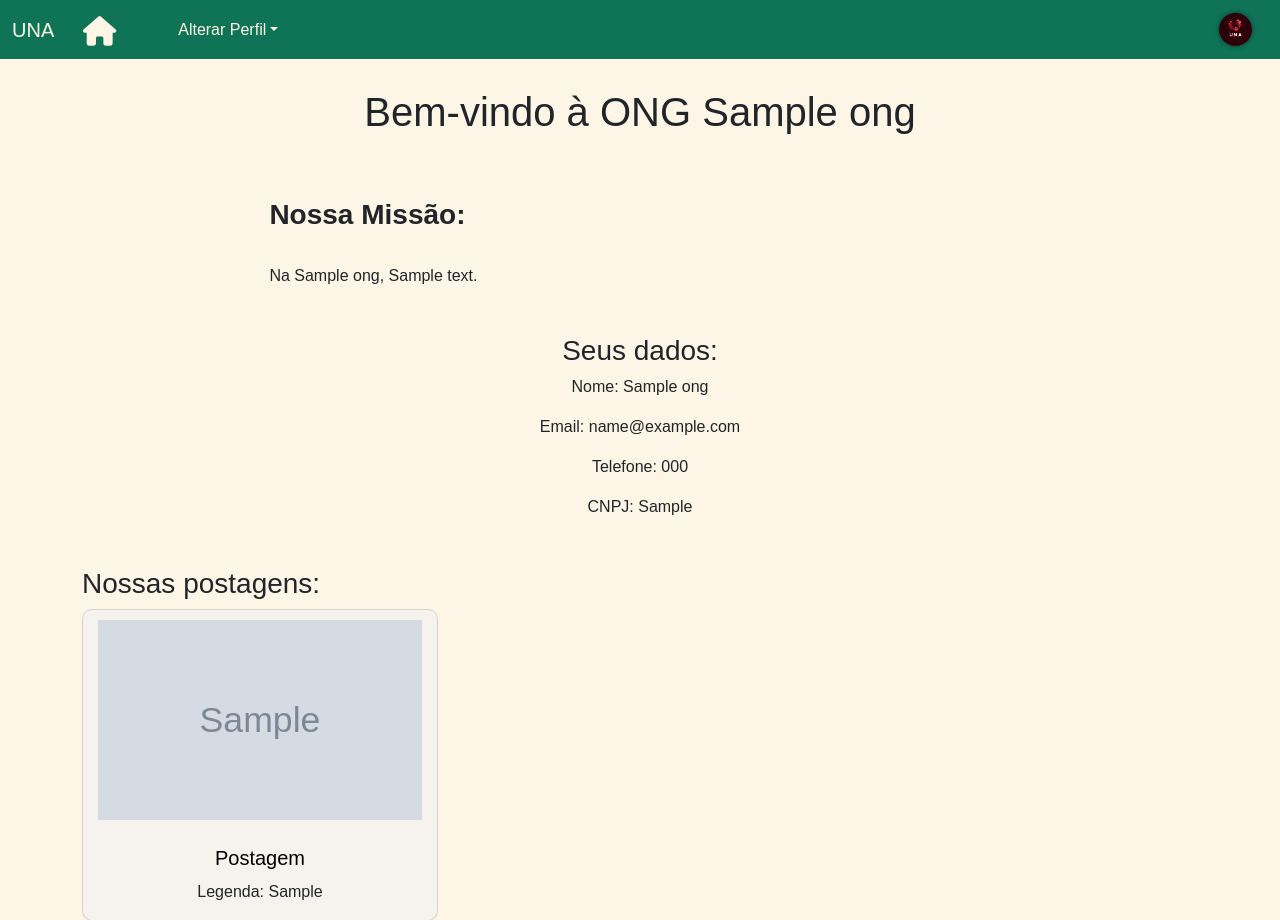
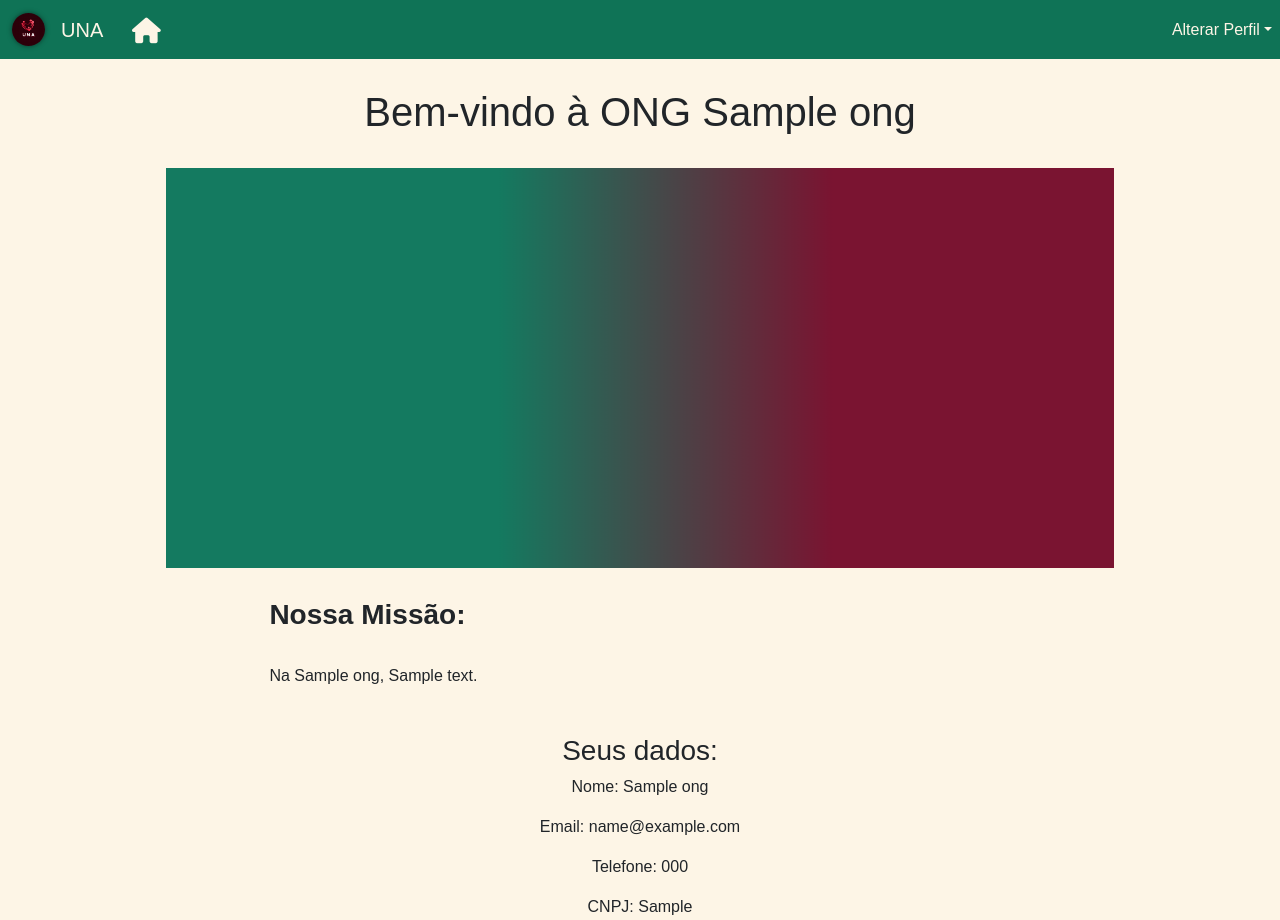
Before and after one commit to thais-05/TCC, a PHP site: page /PHP/Perfil_ONG.php in a window 1280 px wide. Shown: the top 920 px of the page. Run offline with PHP 8.4, Linux system fonts and the light colour scheme; the visitor is signed in with stand-in values (Sample User, id 1); tables that the repository leaves empty hold one stand-in row (values such as "Sample post"); grey boxes marked "Sample" are stand-in pictures; some libraries are stand-ins or nearby versions.

Commit message:
Alteração inicial desing

```diff
--- a/CSS/Perfil_ONG.css
+++ b/CSS/Perfil_ONG.css
@@ -24,9 +24,7 @@ body {
 .margemnavbar2{
 margin-left: 5vw !important;
 }
-.margemalterar{
-    margin-left: -68vw;
-}
+
 .texto{
     width: 70%;
     text-align: justify;
@@ -48,7 +46,7 @@ margin-left: 5vw !important;
 }
 .fa {
     margin-top: 0.8vh;
-    font-size: 3.7vh;
+    font-size: 3.2vh;
     color: oldlace;
 }
 #doeAgora:hover {
@@ -94,6 +92,15 @@ header {
 
 .section {
     padding: 20px;
+
+}
+.divimgong{
+    background-color: aqua;
+    width: 85%;
+    margin-left: 7.5%;
+    margin-right: 7.5%;
+    background-image: url(../IMG/BackgroundEscolha.png);
+    height: 50dvh;
 }
 
 .section img {
--- a/CSS/post.css
+++ b/CSS/post.css
@@ -65,6 +65,7 @@ body {
   padding: 20px;
   width: 85%;
   /* Compensa a redução da barra lateral */
+
 }
 
 .post {
@@ -72,7 +73,7 @@ body {
   border: 2px solid #0f7356;
   border-radius: 8px;
   overflow: hidden;
-  max-width: 900px;
+  max-width: 850px;
   margin: 0 auto;
 }
 
@@ -106,7 +107,9 @@ body {
 
 .post-image img {
   width: 100%;
+  max-height: 700px;
   display: block;
+  object-fit: cover;
 }
 
 .post-footer {
--- a/PHP/Perfil_ONG.php
+++ b/PHP/Perfil_ONG.php
@@ -68,22 +68,38 @@ $edicaoPermitida = isset($_SESSION['id_ong']) && $_SESSION['id_ong'] == $id_ong;
 <body>
   <header>
     <nav class="navbar navbar-expand-lg fixed-top" style="background-color: #0f7356;">
+      <div></div>
       <div class="container-fluid">
+        <div class="d-flex align-items-center ms-auto">
+
+            <a class="navbar-brand" href="#">
+              <img src="../IMG/logo_una.PNG" alt="Logo UNA" id="logo">
+            </a>
+          </div>
+
+          <div>
         <a class="navbar-brand" href="Tela_Inicial.php" style="color: oldlace;">UNA</a>
         <button class="navbar-toggler" type="button" data-bs-toggle="collapse" data-bs-target="#navbarContent"
           aria-controls="navbarContent" aria-expanded="false" aria-label="Toggle navigation">
           <span class="navbar-toggler-icon"></span>
         </button>
-        <div class="collapse navbar-collapse tamanho" id="navbarContent">
+        </div>
+
+          <div class="collapse navbar-collapse tamanho" id="navbarContent">
                 <ul class="navbar-nav me-auto mb-2 mb-lg-0">
                     <a href="Tela_Inicial.php"><i class="fa fa-home margemnavbar " aria-hidden="true"></i></a>
 
                 </ul>
-                <div class="margemsair" style="margin-right: 30px;"></div>
+                <div class="margemsair"></div>
                 <ul class="navbar-nav me-auto mb-2 mb-lg-0">
 
                 </ul>
             </div>
+
+        </div>
+      </div>
+
+
         <div class="collapse navbar-collapse margemalterar" id="navbarContent">
           <ul class="navbar-nav me-auto mb-2 mb-lg-0">
             <?php if ($edicaoPermitida): ?>
@@ -91,32 +107,31 @@ $edicaoPermitida = isset($_SESSION['id_ong']) && $_SESSION['id_ong'] == $id_ong;
                 <a class="nav-link dropdown-toggle" href="#" id="perfilDropdown" data-bs-toggle="dropdown"
                   aria-haspopup="true" aria-expanded="false" style="color: oldlace;">Alterar Perfil</a>
                 <div class="dropdown-menu" aria-labelledby="perfilDropdown">
+                  <a class="dropdown-item" href="...">Seus dados</a>
                   <a class="dropdown-item" href="Editar_perfil_ONG.php">Editar Perfil</a>
                   <a class="dropdown-item" href="Excluir_perfil_ong.php">Excluir Perfil</a>
+
                 </div>
               </li>
             <?php endif; ?>
           </ul>
-          <div class="d-flex align-items-center ms-auto">
 
-            <a class="navbar-brand" href="#">
-              <img src="../IMG/logo_una.PNG" alt="Logo UNA" id="logo">
-            </a>
-          </div>
-        </div>
-      </div>
     </nav>
   </header>
+
 
   <main>
     <div class="container mt-5">
       <div class="text-center">
         <h1>Bem-vindo à ONG <?php echo htmlspecialchars($ong['nome']); ?></h1>
               <br>
+              <div class="divimgong">
 
+              </div>
       <div class="section texto">
         <h3 class="letra">Nossa Missão:</h3>
         <br>
+        <div></div>
         <p>Na <?php echo htmlspecialchars($ong['nome']);?>, <?php echo htmlspecialchars($ong['descricao']);?></p>
       </div class="dados">
       <?php if ($edicaoPermitida): ?>
```
